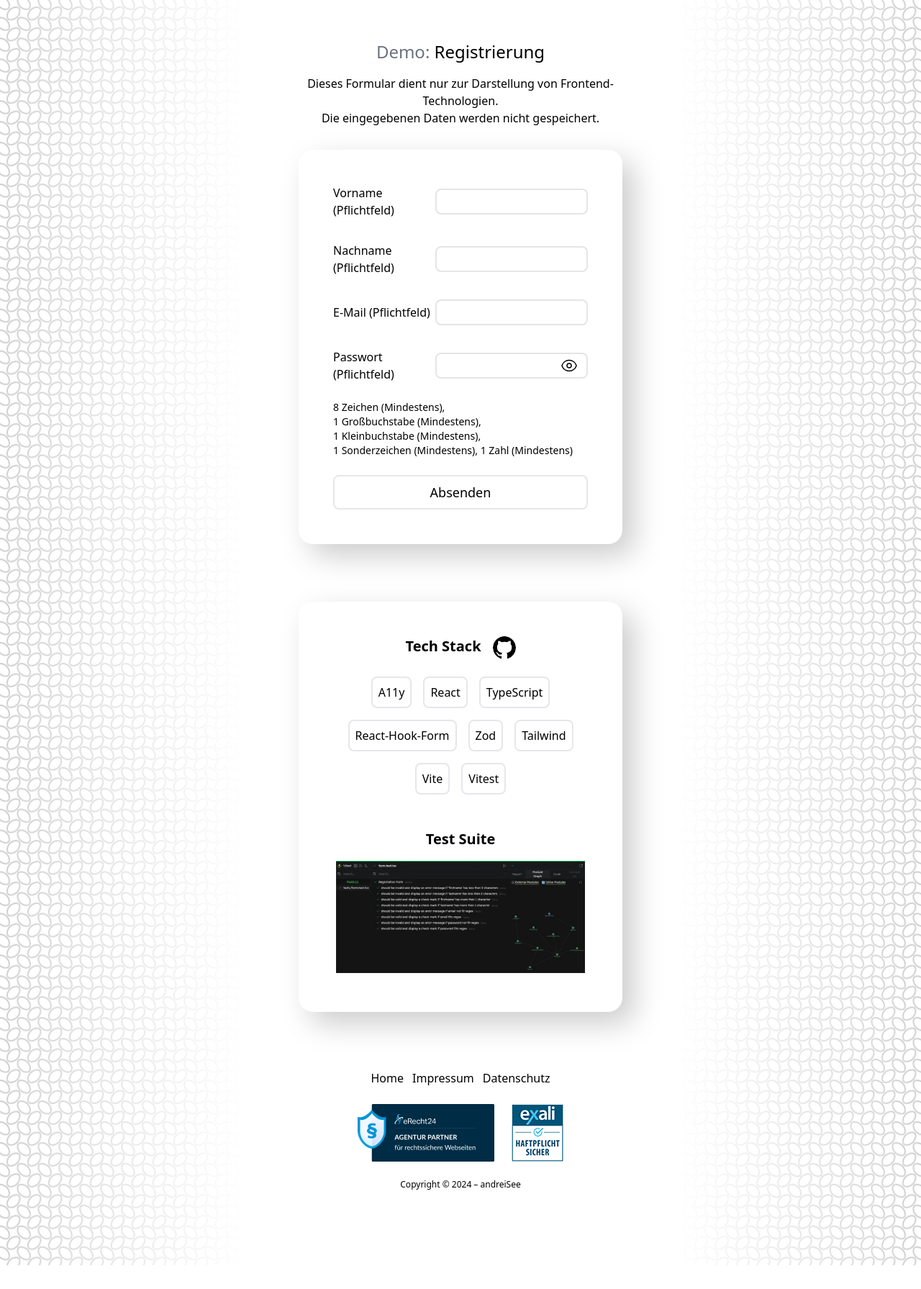
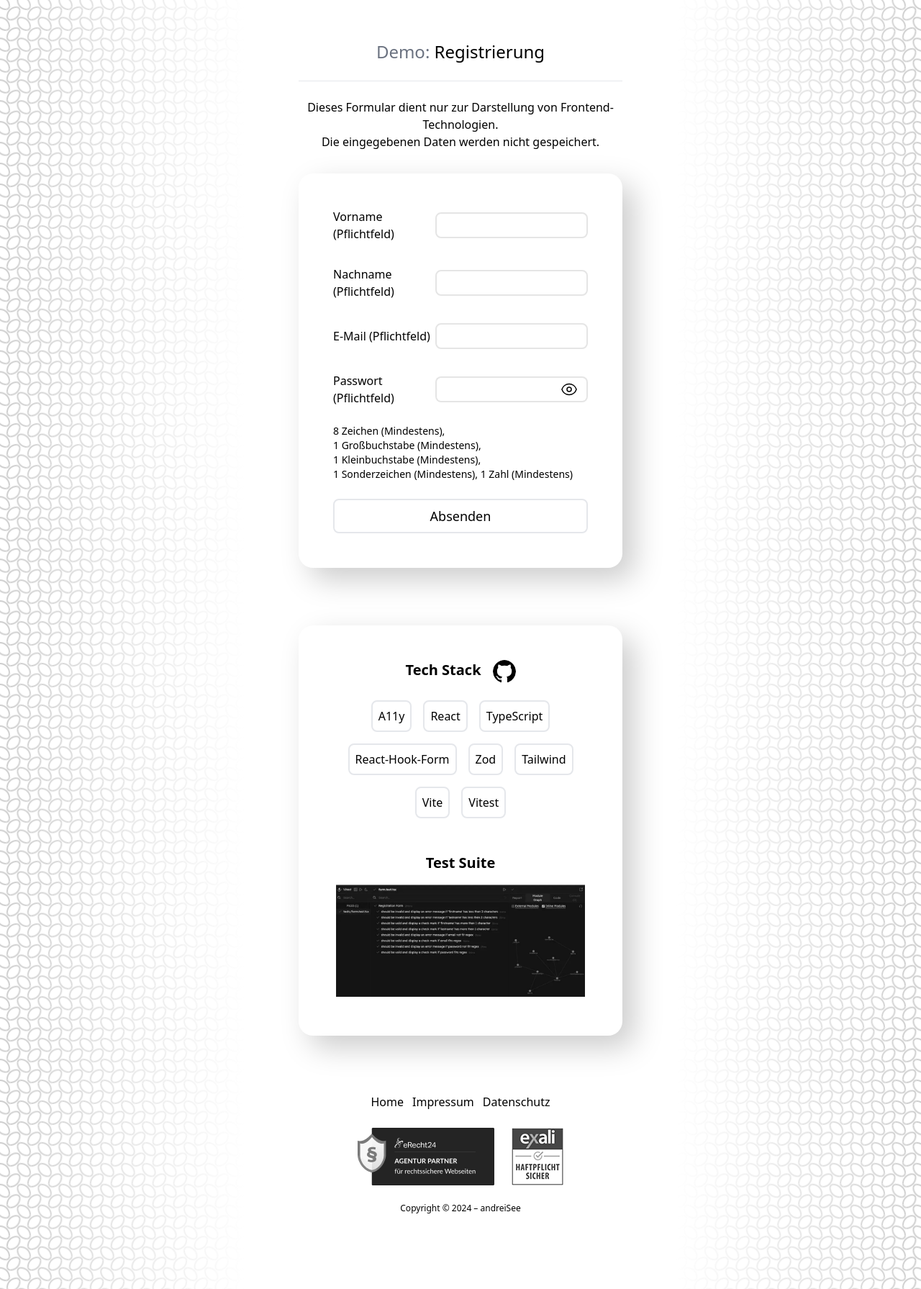
Before and after one commit to andreiSee/form-registration, a React (Vite) app: page / in a window 1280 px wide. Shown: the whole page at 72% size. Before the commit the page ends 1758 px from the top, so only its background shows below. Built offline with nearby package versions, Linux system fonts and the light colour scheme.

Commit message:
[Styling] Initial grayscale page

```diff
--- a/src/App.tsx
+++ b/src/App.tsx
@@ -25,6 +25,7 @@ const App = ({ children }: { children: React.ReactNode }) => {
               </Link>
             </Focus>
           </header>
+          <hr className="h-[1px] my-6 w-full bg-gray-800" />
           <main className="self-center mt-4">
             {children}
             <ScrollToTop />
@@ -62,7 +63,7 @@ const App = ({ children }: { children: React.ReactNode }) => {
                 </Link>
               </Focus>
             </div>
-            <div className="flex justify-center gap-6 pb-6 items-center">
+            <div className="flex justify-center gap-6 pb-6 items-center grayscale">
               <img
                 alt="erecht24 Agentur-Siegel"
                 src="/erecht24-agentur-siegel-dark-190x80.png"
--- a/src/components/form/InfoBox.tsx
+++ b/src/components/form/InfoBox.tsx
@@ -68,6 +68,7 @@ const InfoBox = () => {
             hover:border-gray-400
             transition-all
             duration-200
+            grayscale
             outline-none"
           >
             <img
```
